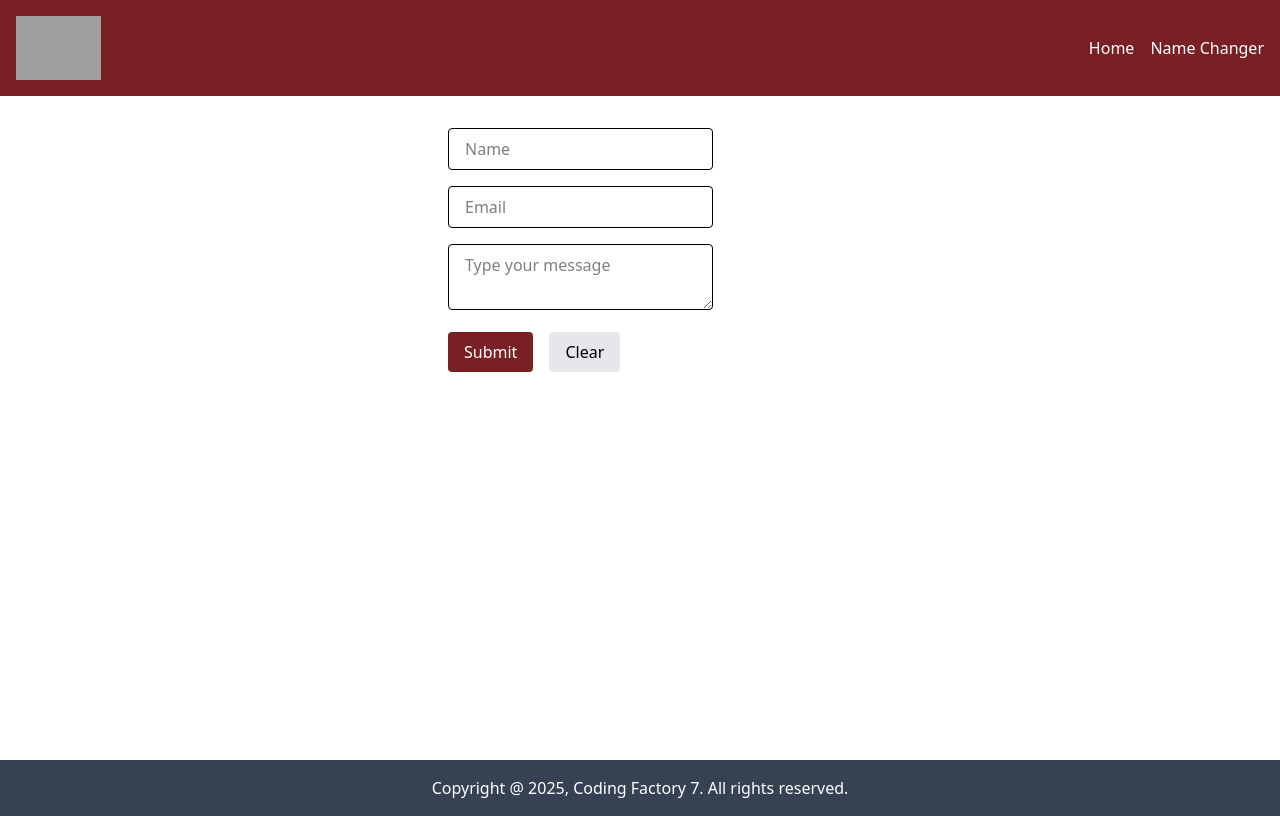
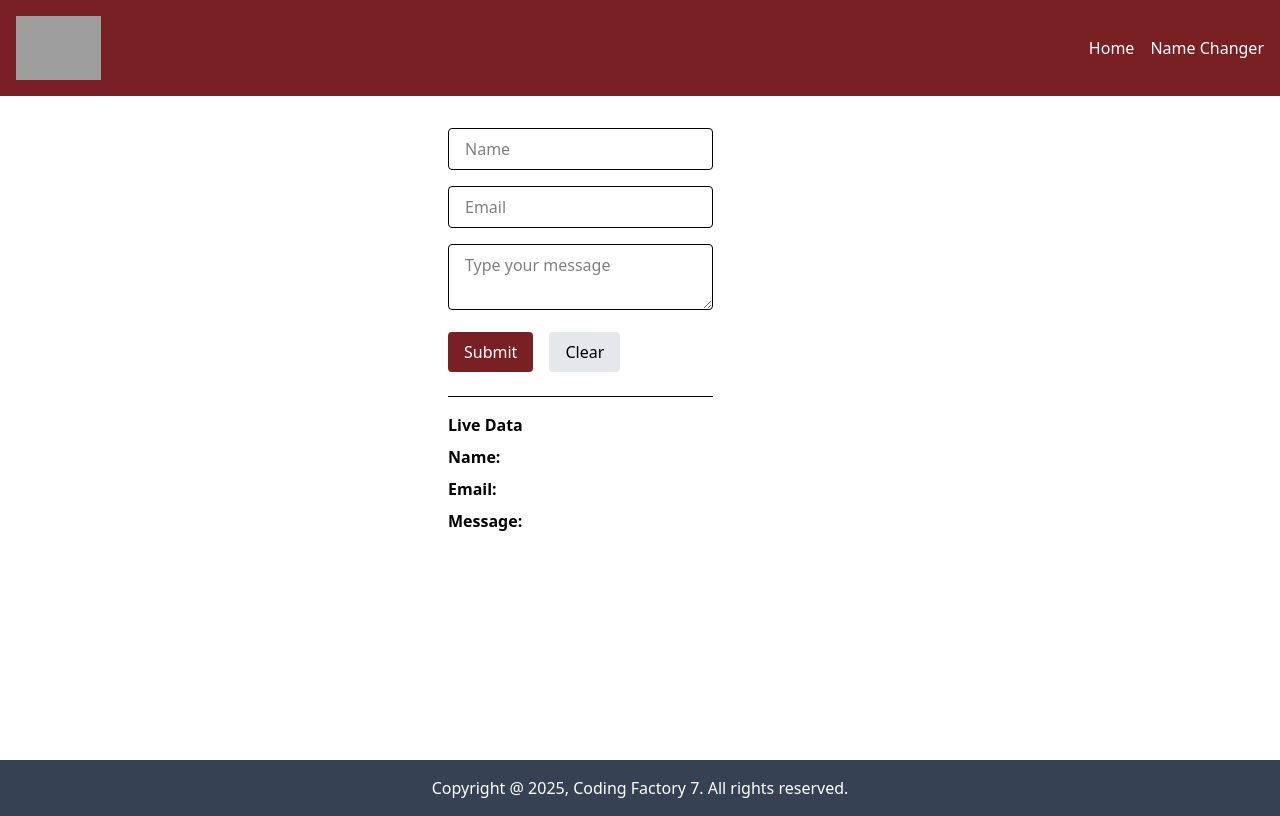
Before and after one commit to PhilipDimitriadis/CF7-React-Intro, a React (Vite) app: page / in a window 1280 px wide. Built offline with nearby package versions, Linux system fonts and the light colour scheme; grey boxes are pictures that could not be loaded.

Commit message:
feat: add MultiFieldFormWithReactHook component integrating react-hook-form library

```diff
--- a/package.json
+++ b/package.json
@@ -10,10 +10,12 @@
     "preview": "vite preview"
   },
   "dependencies": {
+    "@hookform/resolvers": "^5.1.1",
     "@tailwindcss/vite": "^4.1.7",
     "lucide-react": "^0.511.0",
     "react": "^19.1.0",
     "react-dom": "^19.1.0",
+    "react-hook-form": "^7.58.1",
     "react-router": "^7.6.2",
     "tailwindcss": "^4.1.7",
     "zod": "^3.25.67"
--- a/src/App.tsx
+++ b/src/App.tsx
@@ -20,7 +20,8 @@
 import ControlledInput from "./components/ControlledInput.tsx";
 // import MultiFieldForm from "./components/MultiFieldForm.tsx";
 // import MultiFieldFormWithValidation from "./components/MultiFieldFormWithValidation.tsx";
-import MultiFieldFormWithZodValidation from "./components/MultiFieldFormWithZodValidation.tsx";
+// import MultiFieldFormWithZodValidation from "./components/MultiFieldFormWithZodValidation.tsx";
+import MultiFieldFormWithReactHook from "./components/MultiFieldFormWithReactHook.tsx";
 // import OnlineStatus from "./components/OnlineStatus.tsx";
 // import CounterAdvanced from "./components/CounterAdvanced.tsx";
 // import CounterWithCustomHook from "./components/CounterWithCustomHook.tsx";
@@ -69,7 +70,8 @@
                     <Route element={<RouterLayout/>}>
                         {/*<Route index element={<HomePage />}/>*/}
                         {/*<Route index element={<MultiFieldFormWithValidation/>}/>*/}
-                        <Route index element={<MultiFieldFormWithZodValidation/>}/>
+                        {/*<Route index element={<MultiFieldFormWithZodValidation/>}/>*/}
+                        <Route index element={<MultiFieldFormWithReactHook/>}/>
                         {/*<Route index element={<FocusInput/>}/>*/}
                     </Route>
                     {/*<Route path="examples?" >*/}
--- /dev/null
+++ b/src/components/MultiFieldFormWithReactHook.tsx
@@ -0,0 +1,113 @@
+import {z} from "zod";
+import { useForm } from "react-hook-form";
+import {zodResolver} from "@hookform/resolvers/zod";
+
+const formSchema = z.object({
+    name: z.string().trim().nonempty("Name is required"),
+    email: z
+        .string()
+        .trim()
+        .nonempty("Email is required")
+        .email("Email is invalid"),
+    message: z
+        .string()
+        .trim()
+        .nonempty("Message is required")
+        .min(5, "Message must be at least 5 characters")
+        .max(8, "Message must be at most 8 characters")
+});
+
+type FormValues = z.infer<typeof formSchema>;
+
+const initialValues = {
+    name: "",
+    email: "",
+    message: "",
+}
+
+const MultiFieldFormWithReactHook = () => {
+
+    const {
+        register,
+        handleSubmit,
+        formState: {errors},
+        reset,
+        watch,
+    } = useForm<FormValues>({
+        resolver: zodResolver(formSchema),
+        defaultValues: initialValues,
+        });
+
+    const onSubmit = (data: FormValues) => {
+        console.log(data);
+        reset();
+    };
+
+    const onClear = () => {
+        reset();
+    }
+
+    const watchedValues = watch();
+
+    return (
+        <>
+            <div className="flex max-w-sm mx-auto mt-8">
+                <form onSubmit={handleSubmit(onSubmit)} className="space-y-4">
+                    <div>
+                        <input
+                            {...register("name")}
+                            placeholder="Name"
+                            className="w-full px-4 py-2 rounded border "
+                            autoComplete="off"
+                        />
+                        {errors?.name && (
+                            <p className="text-cf-dark-red">{errors.name.message}</p>
+                        )}
+                    </div>
+                    <div>
+                        <input
+                            {...register("email")}
+                            placeholder="Email"
+                            className="w-full px-4 py-2 rounded border "
+                            autoComplete="off"
+                        />
+                        {errors?.email && (
+                            <p className="text-cf-dark-red">{errors.email.message}</p>
+                        )}
+                    </div>
+                    <div>
+                        <textarea
+                            {...register("message")}
+                            placeholder="Type your message"
+                            className="w-full px-4 py-2 rounded border "
+                        ></textarea>
+                        {errors?.message && (
+                            <p className="text-cf-dark-red">{errors.message.message}</p>
+                        )}
+                    </div>
+                    <div className="flex gap-4">
+                        <button
+                            type="submit"
+                            className="bg-cf-dark-red text-white px-4 py-2 rounded">
+                            Submit
+                        </button>
+                        <button
+                            type="button"
+                            onClick={onClear}
+                            className="bg-gray-200 text-cf-gray-700 px-4 py-2 rounded">
+                            Clear
+                        </button>
+                    </div>
+                    <div className="mt-6 border-t pt-4 space-y-2">
+                        <h2 className="font-semibold">Live Data</h2>
+                        <p><strong>Name:</strong>{watchedValues.name}</p>
+                        <p><strong>Email:</strong>{watchedValues.email}</p>
+                        <p><strong>Message:</strong>{watchedValues.message}</p>
+                    </div>
+                </form>
+            </div>
+        </>
+    )
+}
+
+export default MultiFieldFormWithReactHook;
```
